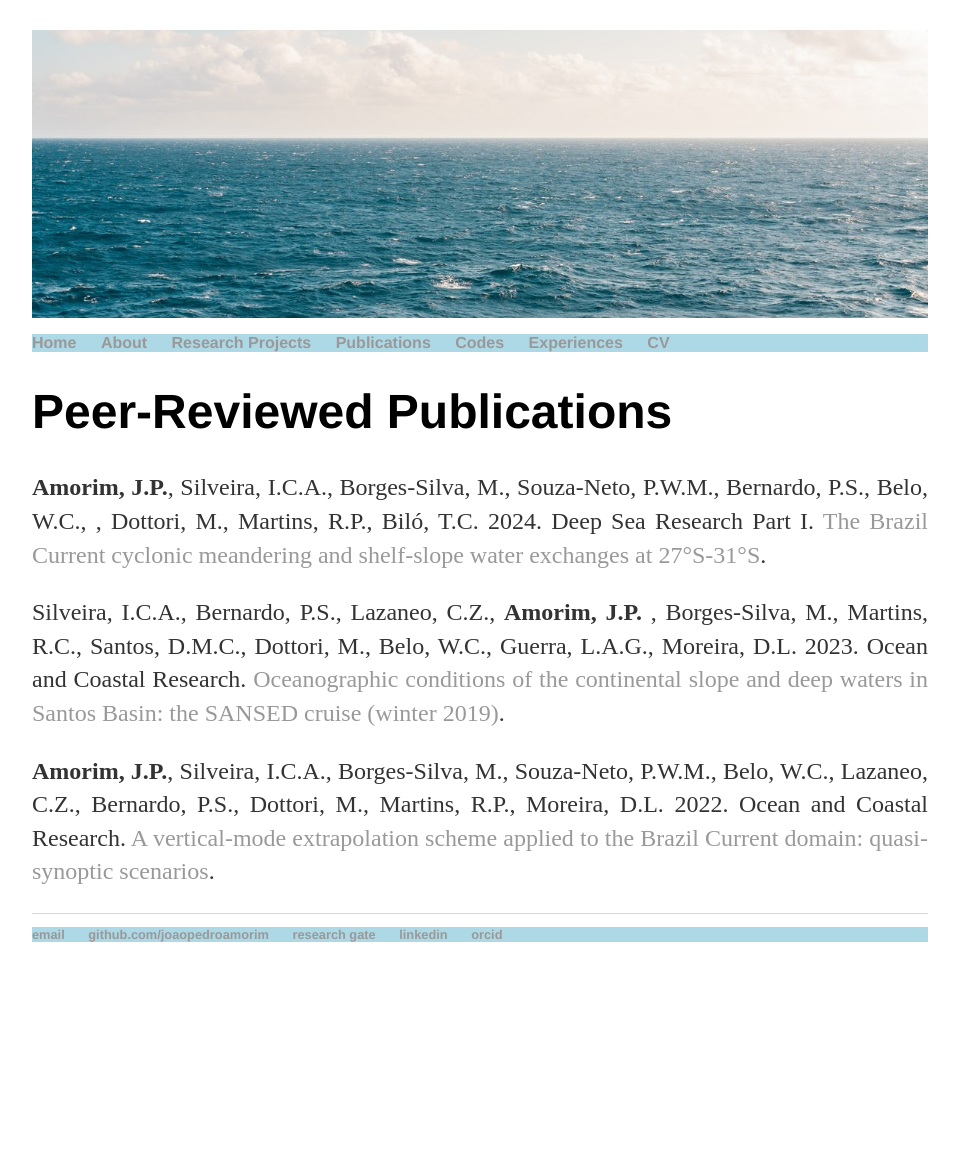
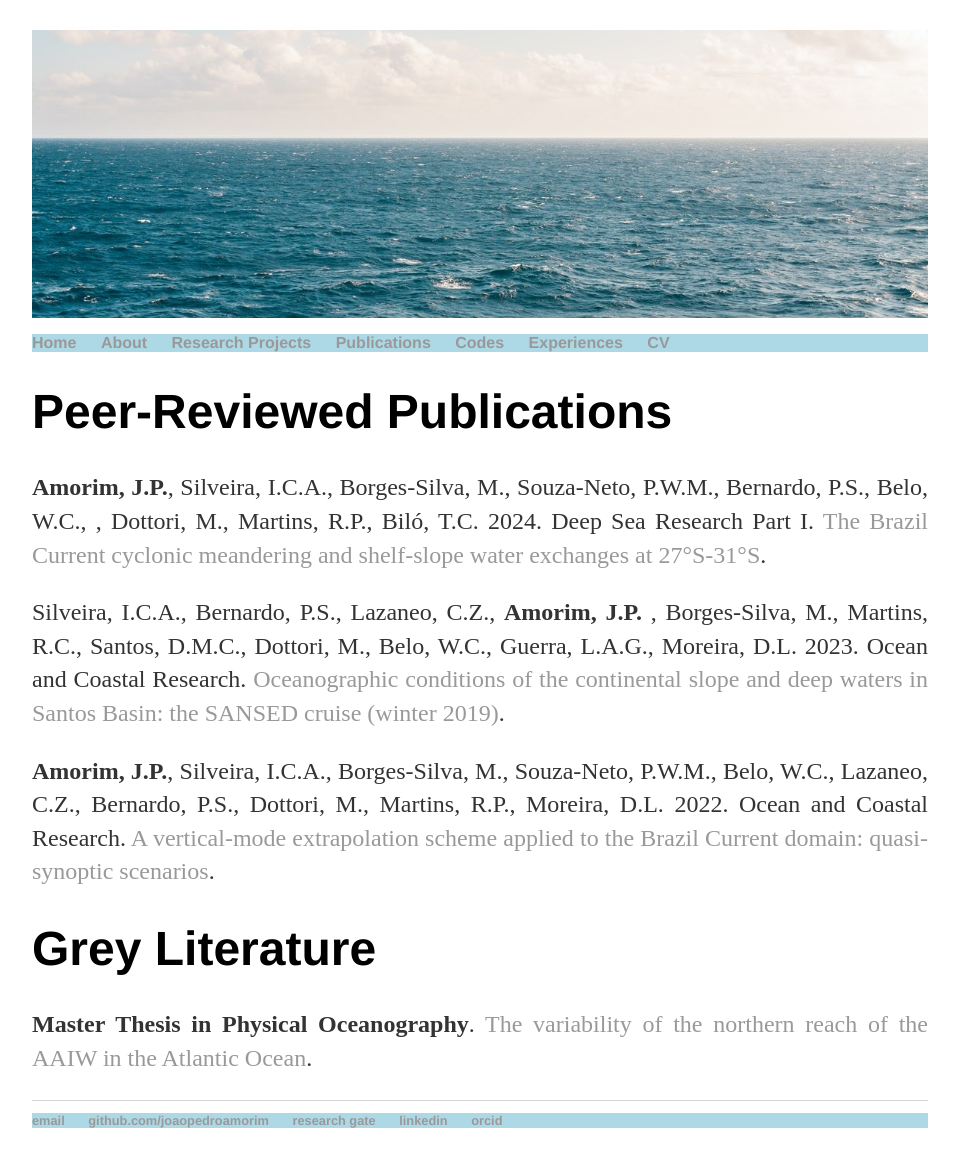
Before and after one commit to joaopedroamorim/joaopedroamorim.github.io, a Jekyll site: the page built from papers/index.html, in a window 1280 px wide. Shown: the whole page, without its empty margins (160-1119 px from the left). Built offline with Jekyll 4.4.1, drawn with Linux system fonts in a browser that asks for light colours; before the commit the page ends 972 px from its top, so only the background shows below that.

Commit message:
Update index.html

```diff
--- a/papers/index.html
+++ b/papers/index.html
@@ -18,3 +18,8 @@ permalink: /papers/
 		</p>
 
 	</div><!--/.blurb -->
+
+
+	<h1>Grey Literature</h1>
+	<div class = "blurb">
+		<p align = "justify"><strong>Master Thesis in Physical Oceanography</strong>. <a href="https://www.teses.usp.br/teses/disponiveis/21/21135/tde-03062022-101120/publico/Dissertacao_Amorim_JoaoPedro_Corrigida.pdf">The variability of the northern reach of the AAIW in the Atlantic Ocean</a>.
```
